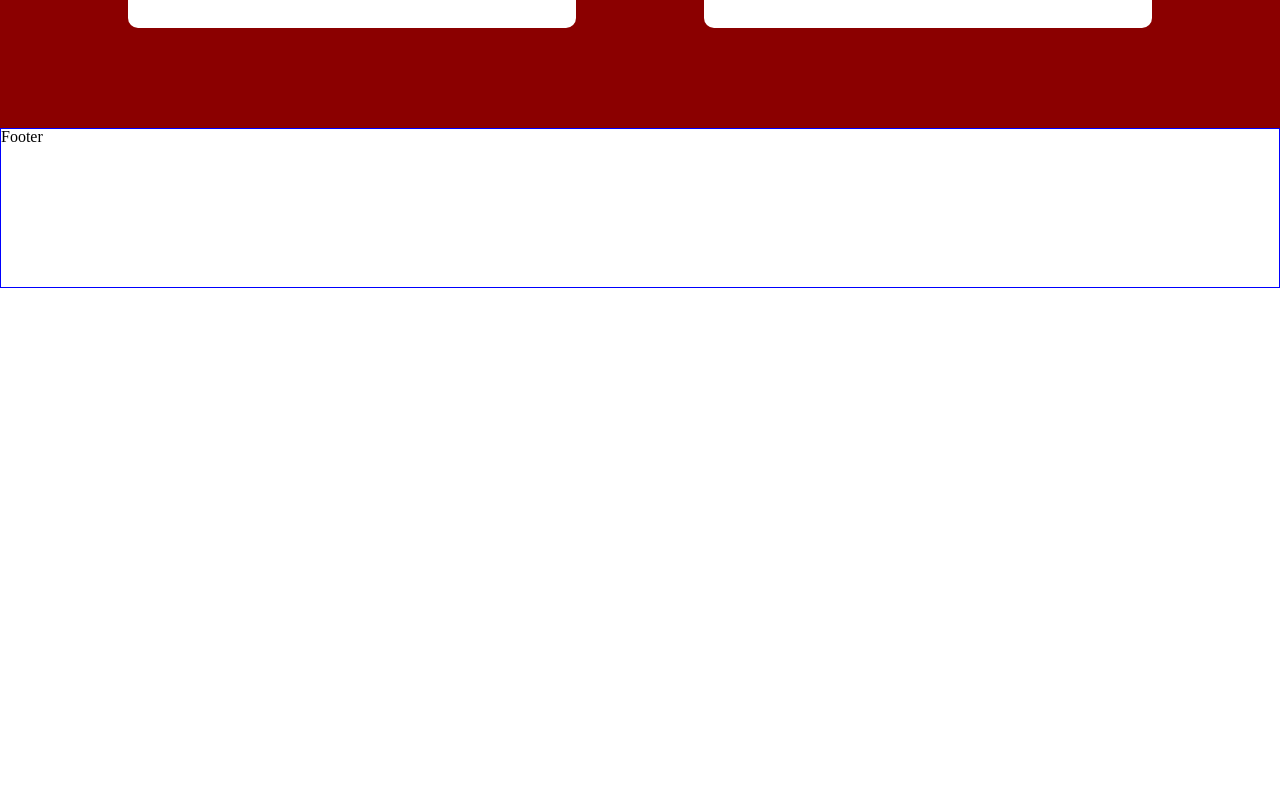
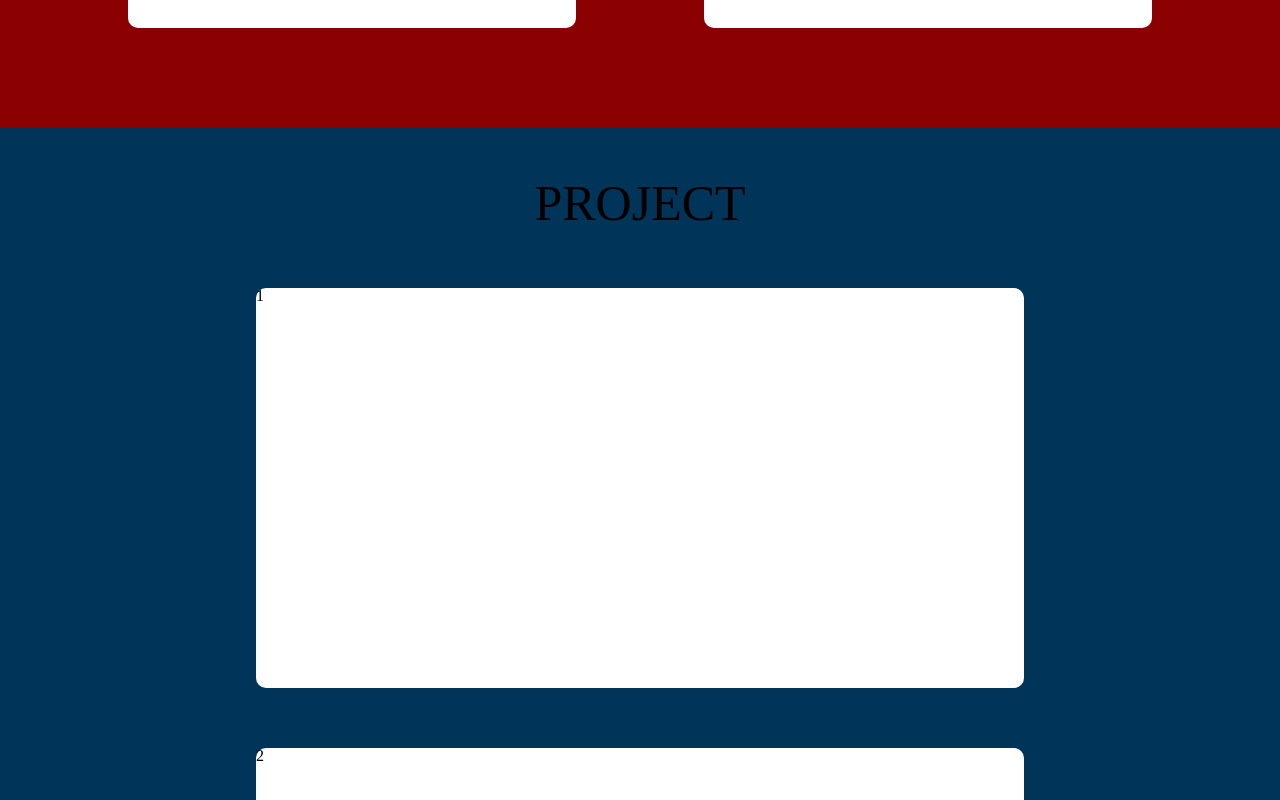
Before and after one commit to HyunseoKoo/portfolio, a React (Create React App) app: page / in a window 1280 px wide. Shown: the part 2340-3140 px from the top of the page. Before the commit the page ends 2628 px from the top, so only its background shows below. Built offline with nearby package versions, Linux system fonts and the light colour scheme.

Commit message:
:lipstick: Design: 프로젝트 ui 추가

```diff
--- /dev/null
+++ b/src/Pages/Main/Components/project.js
@@ -0,0 +1,45 @@
+import { styled } from "styled-components";
+
+function Project() {
+    return (
+        <S.Wrap>
+            <S.Title>PROJECT</S.Title>
+            <S.ContentBox>1</S.ContentBox>
+            <S.ContentBox>2</S.ContentBox>
+            <S.ContentBox>3</S.ContentBox>
+        </S.Wrap>
+    )
+}
+
+export default Project;
+
+const Wrap = styled.div`
+    box-sizing: border-box;
+    width: 100%;
+    height: 100%;
+    background-color: #003458;
+    & > div:nth-child(4) {
+        padding-bottom: 10px;
+    }
+`;
+
+const Title = styled.div`
+    width: max-content;
+    font-size: 50px;
+    margin: 0 auto;
+    padding-top: 50px;
+`
+
+const ContentBox = styled.div`
+    width:  60%;
+    height: 50vh;
+    margin: 60px auto;
+    border-radius: 10px;
+    background-color: white;
+`;
+
+const S = {
+    Wrap,
+    Title,
+    ContentBox,
+}
--- a/src/Pages/Main/index.js
+++ b/src/Pages/Main/index.js
@@ -2,6 +2,7 @@ import { styled } from "styled-components";
 import AboutMe from "./Components/AboutMe";
 import Skills from "./Components/skills";
 import Archiving from "./Components/archiving";
+import Project from "./Components/project";
 
 function MainPage() {
     return (
@@ -14,6 +15,7 @@ function MainPage() {
             <AboutMe />
             <Skills />
             <Archiving />
+            <Project />
         </S.Wrap>
     )
 }
```
